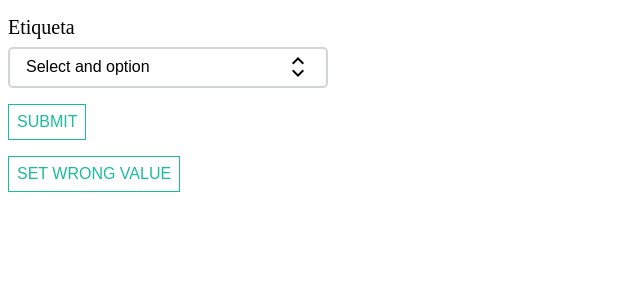
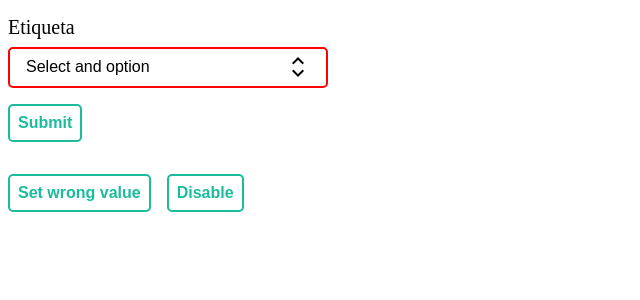
Before and after one commit to PmanuFront/Froged_Technical_Test, an Angular app: page / in a window 1280 px wide. Shown: the top 300 px of the page, without its empty margins (0-640 px from the left). Built offline with nearby package versions, Linux system fonts and the light colour scheme.

Commit message:
enable/disable button & styles

```diff
--- a/src/app/components/main/main.component.html
+++ b/src/app/components/main/main.component.html
@@ -1,12 +1,13 @@
 <div class="app-container">
-    <form [formGroup]="form1" (ngSubmit)="showValue()">
+    <form [formGroup]="form" (ngSubmit)="showValue()">
       <froged-select [OptionsData]="options" [Label]="'Etiqueta'" [DefaultValue]="{
         value: 1,
         name: 'Sort by popularity',
         status: 'OK'
       }" formControlName="select"/>
-      <button type="submit" class="submit_button">SUBMIT</button>
+      <button type="submit" class="submit_button">Submit</button>
     </form>
 
-    <button (click)="setSelectValue()">SET WRONG VALUE</button>
+    <button (click)="setSelectValue()">Set wrong value</button>
+    <button (click)="enableDisableSelect()" class="enable_button">{{form.controls['select'].disabled ? 'Enable' : 'Disable'}}</button>
 </div>
--- a/src/app/components/main/main.component.scss
+++ b/src/app/components/main/main.component.scss
@@ -1,10 +1,22 @@
-.app-container {
+.app-container{
     button {
-        color: #1ABC9C;
-        border: 1px solid #1ABC9C;
-        background: transparent;
-        padding: 0.5rem;
-        margin-top: 1rem;
-        font-size: 16px;
+      color: #1ABC9C;
+      border: 2px solid #1ABC9C;
+      border-radius: 5px;
+      background-color: transparent;
+      padding: 0.5rem;
+      margin: 1rem 0rem;
+      font-size: 16px;
+      font-weight: bold;
+      cursor: pointer;
+
+      &:hover {
+          color: white;
+          background-color: #1ABC9C;
+      }
+    }
+
+    .enable_button{
+      margin-left: 1rem;
     }
 }
--- a/src/app/components/main/main.component.ts
+++ b/src/app/components/main/main.component.ts
@@ -12,28 +12,28 @@ import { SelectComponent } from '../select/select.component';
   standalone: true,
   imports: [
     ReactiveFormsModule,
-    SelectComponent
+    SelectComponent,
   ],
 })
 export class MainComponent {
+  public options: OptionsModel[] = options;
 
   constructor(private fb: FormBuilder) {}
 
-  form1 = this.fb.group({
-    select: [60, Validators.required]
+  form = this.fb.group({
+    select: ['' as any, Validators.required]
   });
 
   public showValue(): void {
-    console.log('formulario', this.form1);
-    console.log('valor del form control', this.form1.controls['select'].value);
+    console.log('valor del form control', this.form.controls['select'].value);
   }
 
   public setSelectValue(): void {
-    console.log('set value')
-    this.form1.controls['select'].setValue(2);
-    console.log(this.form1)
+    this.form.controls['select'].setValue(2);
+    console.log(this.form)
   }
 
-  public options: OptionsModel[] = options;
-
+  public enableDisableSelect(): void {
+    this.form.controls['select'].disabled ? this.form.controls['select'].enable() : this.form.controls['select'].disable();
+  }
 }
--- a/src/app/components/select/select.component.html
+++ b/src/app/components/select/select.component.html
@@ -1,12 +1,12 @@
 <div class="select_container">
     <label *ngIf="Label" class="select_label">{{ Label }}</label>
     <div class="fake_select_container" #fake_select_container>
-            <button class="select_button" (click)="showOptions($event)">
-                {{ selectedOption?.name || 'Select and option'}}
-                <span class="material-symbols-outlined select_arrow">
-                    expand_all
-                </span>
-            </button>
+        <button class="select_button" (click)="showOptions($event)" [disabled]="disabled" [ngClass]="{'selectDisabled': disabled, 'invalid': isInvalid}">
+            {{ selectedOption?.name || 'Select and option'}}
+            <span class="material-symbols-outlined select_arrow">
+                expand_all
+            </span>
+        </button>
         <div class="options_container" *ngIf="isOptionsVisibles">
             <ul>
                 <li
--- a/src/app/components/select/select.component.scss
+++ b/src/app/components/select/select.component.scss
@@ -90,10 +90,14 @@
     }
 
     .prueba{
+
         background-color: #F3F4F6;
     }
+    .selectDisabled {
+        background-color: #D1D5DB;
+    }
+
+    .invalid{
+        border: 2px solid red !important;
+    }
 }
-
-.ng-invalid .select_container .fake_select_container .select_button{
-    border: 2px solid red;
-}
--- a/src/app/components/select/select.component.ts
+++ b/src/app/components/select/select.component.ts
@@ -37,6 +37,7 @@ export class SelectComponent implements OnInit, ControlValueAccessor, Validator
 
   touched = false;
   disabled = false;
+  isInvalid = false;
 
   constructor() {
   }
@@ -102,13 +103,17 @@ export class SelectComponent implements OnInit, ControlValueAccessor, Validator
   validate(control: AbstractControl): ValidationErrors | null {
     const option = control.value;
     if (typeof(option) !== 'object') {
+      this.isInvalid = true;
       console.error('Setted value is not valid: ', control);
       return {
         mustBeAnObject: {
           option
         }
       };
-    } else return null;
+    } else{
+      this.isInvalid = false;
+      return null
+    };
   }
 
   // registerOnValidatorChange(value: any): ValidationErrors | null {
```
